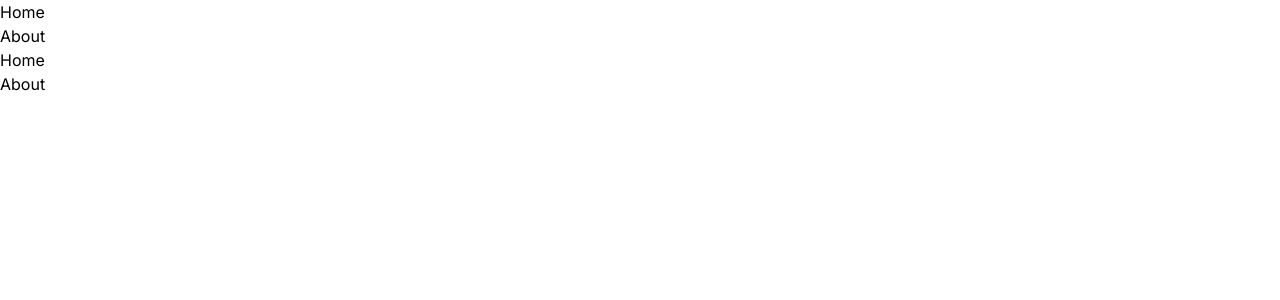
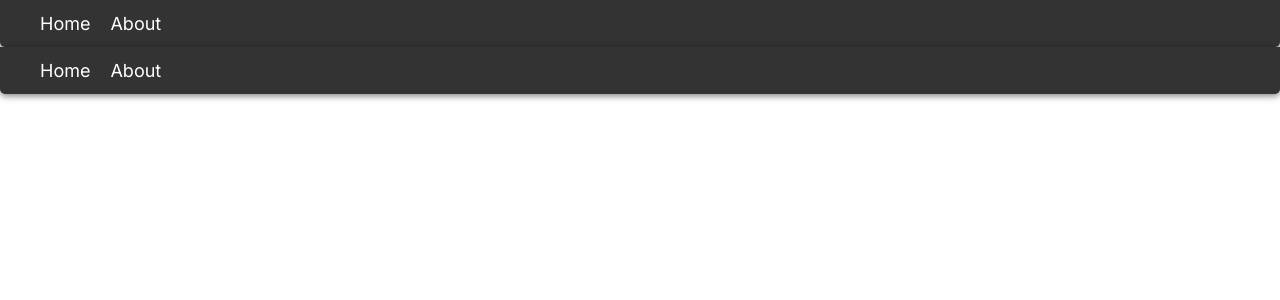
Before and after one commit to StandaFrontMan/Blame-Your-Code, a Next.js app in the folder my-app/: page /components/Header in a window 1280 px wide. Shown: the top 300 px of the page. Built offline with nearby package versions, Linux system fonts and the light colour scheme.

Commit message:
fix: Header style

```diff
--- a/my-app/src/app/globals.css
+++ b/my-app/src/app/globals.css
@@ -1,3 +1,41 @@
 @tailwind base;
 @tailwind components;
 @tailwind utilities;
+
+.headerContainer {
+  background-color: #333;
+  padding: 10px;
+  color: white;
+  box-shadow: 0px 2px 7px rgba(0, 0, 0, 0.5); /* Добавляем тень */
+  border-radius: 0 0 5px 5px;
+}
+
+.linksContainer {
+  display: flex;
+  justify-content: space-between;
+  align-items: center;
+  max-width: 1200px;
+  margin: 0 auto;
+}
+
+.linksList {
+  list-style: none;
+  display: flex;
+  gap: 20px;
+  padding: 0;
+  margin: 0;
+}
+
+.listElement {
+  font-size: 18px;
+}
+
+.listElement a {
+  color: white;
+  text-decoration: none;
+  transition: color 0.3s ease;
+}
+
+.listElement a:hover {
+  color: lightgray;
+}
```
